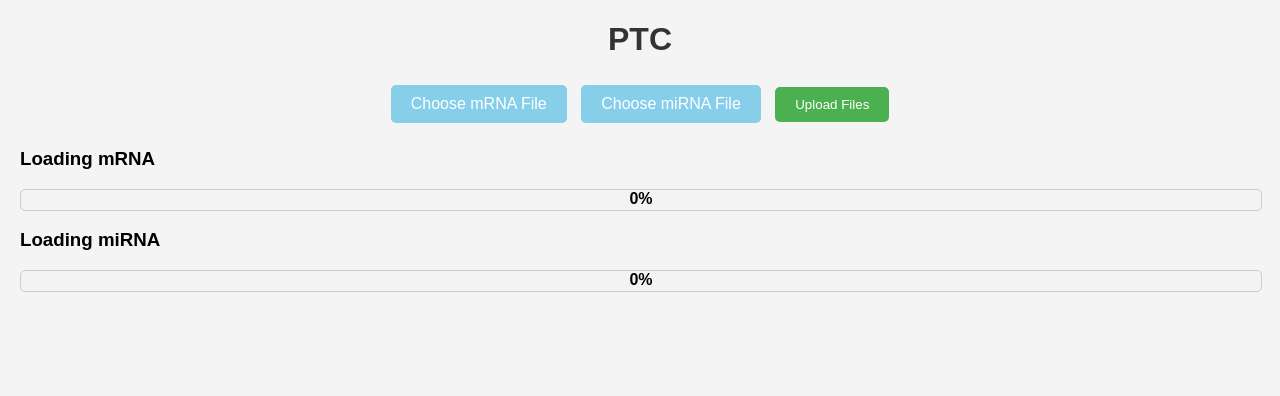
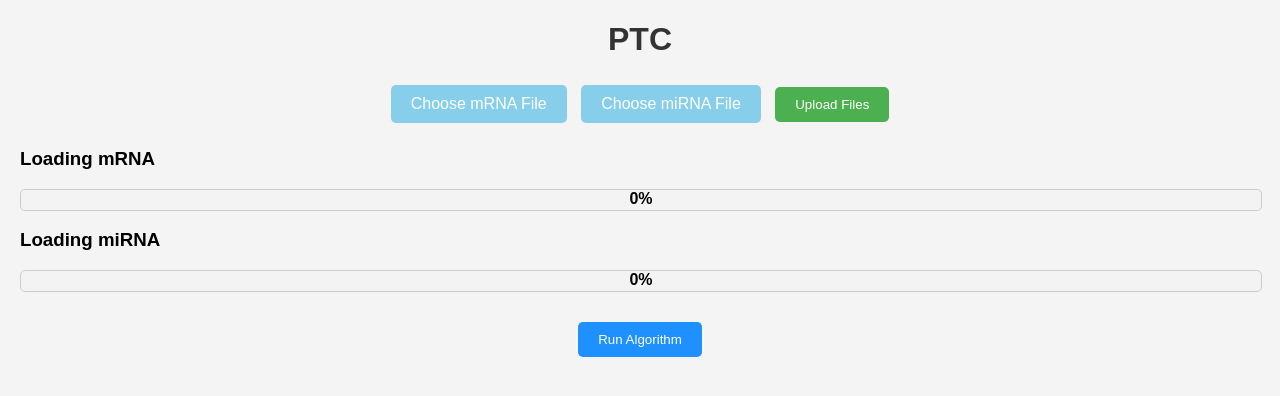
Before and after one commit to Afromerom/PERSONAL_PY, a Flask app: page / in a window 1280 px wide. Shown: the top 396 px of the page. Run offline with Flask 3, Linux system fonts and the light colour scheme; the visitor is signed in with stand-in values (Sample User, id 1).

Commit message:
runbuttonadded

```diff
--- a/WEB/mi_web/templates/index.html
+++ b/WEB/mi_web/templates/index.html
@@ -85,6 +85,19 @@
             color: black;
             font-weight: bold;
         }
+        /* Estilo para el nuevo botón azul */
+        .run-algorithm {
+            background-color: #1E90FF;
+            color: white;
+            border: none;
+            padding: 10px 20px;
+            cursor: pointer;
+            border-radius: 5px;
+            margin-top: 20px;
+        }
+        .run-algorithm:hover {
+            background-color: #1C86EE;
+        }
     </style>
     <script>
         function simulateProgress(id, percent) {
@@ -114,7 +127,7 @@
     </script>
 </head>
 <body>
-    <h1>PTC</h1>  <!-- Título principal cambiado a "PTC" -->
+    <h1>PTC</h1>
 
     <form method="post" enctype="multipart/form-data">
         <label for="file-upload-mrna" class="custom-file-upload">
@@ -144,6 +157,11 @@
         <div class="progress-text">0%</div>
     </div>
 
+    <!-- Botón para correr el algoritmo -->
+    <form action="/run-algorithm" method="GET">
+        <button type="submit" class="run-algorithm">Run Algorithm</button>
+    </form>
+
     {% if mrna_table and mirna_table %}
         <h2>mRNA CSV Content:</h2>
         {{ mrna_table|safe }}
```
